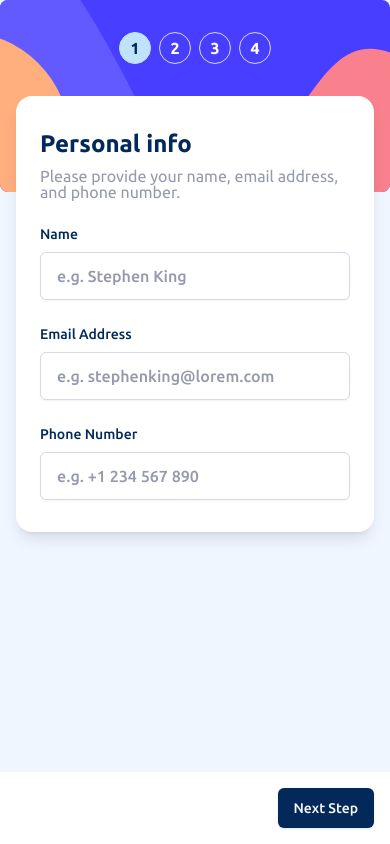
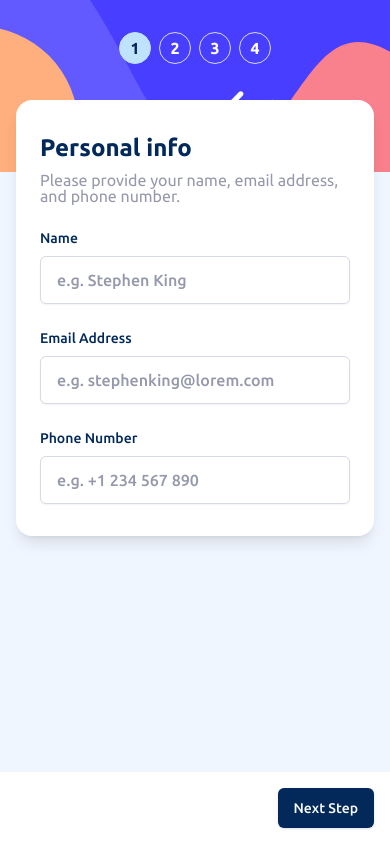
Before and after one commit to cyber-m/fm-multi-step-form, a Next.js app: page / in a window 390 px wide. Built offline with nearby package versions, Linux system fonts and the light colour scheme.

Commit message:
mobile style refinement

```diff
--- a/src/app/page.tsx
+++ b/src/app/page.tsx
@@ -2,7 +2,7 @@ import { MultiForm } from "@/components/form/MultiForm";
 
 export default function Home() {
   return (
-    <div className="flex justify-center [@media(max-height:600px)]:items-start p-4 [@media(max-height:600px)]:h-full items-center sm:items-start h-[100svh] sm:h-[unset]  font-[family-name:var(--font-ubuntu)] md:relative md:px-4 sm:pt-24">
+    <div className="flex justify-center [@media(max-height:600px)]:items-start p-4 [@media(max-height:600px)]:h-full items-center sm:items-start h-[100svh] sm:h-[unset]  font-[family-name:var(--font-ubuntu)] md:relative md:px-4 sm:pt-[100px]">
       <MultiForm />
     </div>
   );
--- a/src/components/form/FormSidebar.tsx
+++ b/src/components/form/FormSidebar.tsx
@@ -57,7 +57,7 @@ export default function FormSidebar({ active, className, image, imageWidth, imag
   return (
     <div
       className={cn(
-        "sm:w-max-full relative z-0 flex h-[568px] w-[274px] min-w-32 justify-start overflow-hidden rounded-lg sm:fixed sm:left-0 sm:top-0 sm:h-48 sm:w-full md:justify-center",
+        "sm:w-max-full relative z-0 flex h-[568px] w-[274px] min-w-32 justify-start overflow-hidden rounded-lg sm:fixed sm:left-0 sm:top-0 sm:h-[172px] sm:overflow-visible sm:w-full md:justify-center",
         className,
       )}
     >
```
